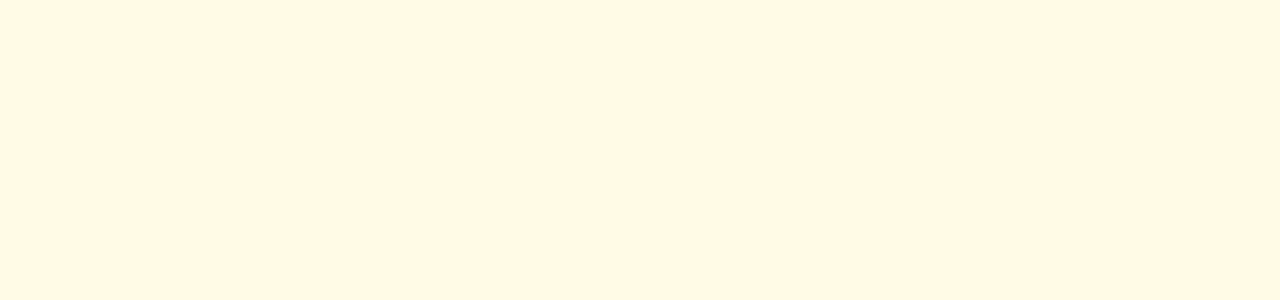
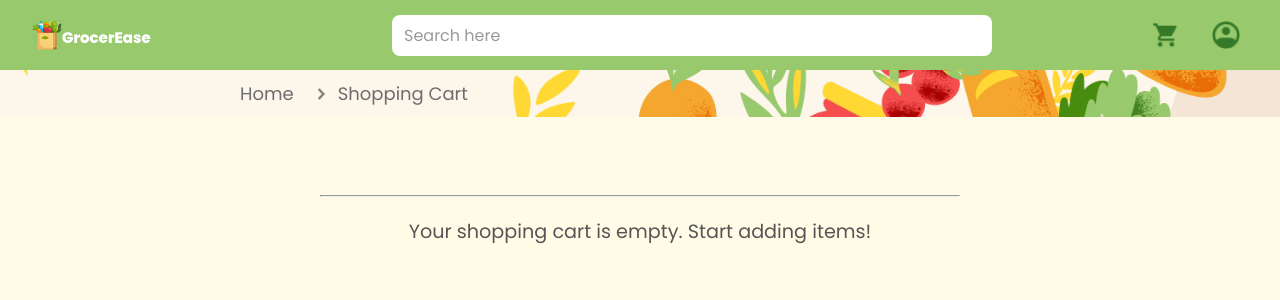
Before and after one commit to IntanWp/GrocerEase, a React (Create React App) app in the folder frontend/: page /Empty-cart in a window 1280 px wide. Before the commit this address had no page. Shown: the top 300 px of the page. Built offline with nearby package versions, Linux system fonts and the light colour scheme.

Commit message:
style/nambahemptycart

```diff
--- a/frontend/src/App.jsx
+++ b/frontend/src/App.jsx
@@ -3,10 +3,11 @@ import { BrowserRouter as Router, Routes, Route } from 'react-router-dom';
 
 import LoginPage from './pages/LoginPage';
 import RegisterPage from './pages/RegisterPage';
-import HomePage from './pages/HomePage'; // ✅ Add this
+import HomePage from './pages/HomePage';
 import CartPage from './pages/Cart-Page';
 import MonthlyCart from './pages/MonthlyCart';
 import CollabCart from './pages/Collaboration-cart';
+import EmptyCart from './pages/EmptyCart';
 
 function App() {
   return (
@@ -18,6 +19,7 @@ function App() {
         <Route path="/cart" element={<CartPage />} />
         <Route path="/monthly-cart" element={<MonthlyCart />} />
         <Route path="/Collaboration-cart" element={<CollabCart />} />
+        <Route path="/Empty-cart" element={<EmptyCart />} />
       </Routes>
     </Router>
   );
--- /dev/null
+++ b/frontend/src/pages/EmptyCart.jsx
@@ -0,0 +1,38 @@
+import Breadcrumbs from '../components/Breadcrumbs.jsx';
+import Header from '../components/Header.jsx';
+
+const EmptyCart = () => {
+    return (
+        <div className="checkoutresponse">
+            <Header />
+
+            <div className="profile-section">
+                <Breadcrumbs
+                    items={[
+                        { label: 'Home', href: '/home' },
+                        { label: 'Shopping Cart', href: '/cart' }
+                    ]}
+                />
+            </div>
+
+            <div
+                className="EmptyNotification"
+                style={{
+                    display: 'flex',
+                    flexDirection: 'column',
+                    alignItems: 'center',
+                    justifyContent: 'center',
+                    height: '300px', // adjust as needed
+                    textAlign: 'center'
+                }}
+            >
+                <hr style={{ width: '50%', marginBottom: '20px' }} />
+                <p style={{ fontSize: '1.2rem', color: '#555' }}>
+                    Your shopping cart is empty. Start adding items!
+                </p>
+            </div>
+        </div>
+    );
+}
+
+export default EmptyCart;
```
